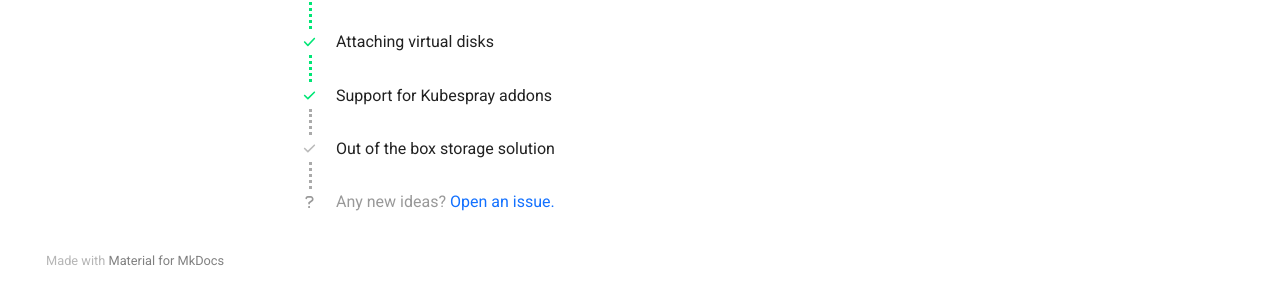
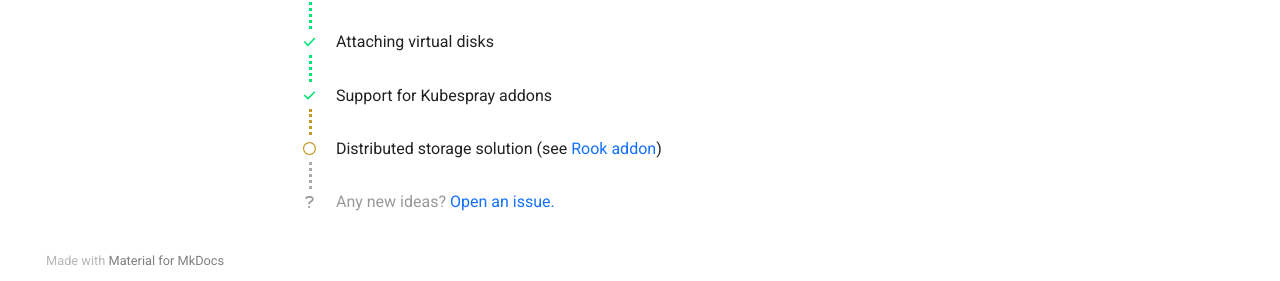
Before and after one commit to MusicDin/kubitect, an MkDocs documentation site: the page built from docs/getting-started/introduction.md, in a window 1280 px wide and 1400 px high, scrolled down 549 px. Shown: the part 1116-1397 px from the top of the window. Built offline with MkDocs 1.6.1 and Material for MkDocs 9.7.7, drawn with Linux system fonts in a browser that asks for light colours; comment, search, counter and statistics services are not loaded.

Commit message:
Update introduction page

```diff
--- a/docs/theme/assets/javascripts/extra.js
+++ b/docs/theme/assets/javascripts/extra.js
@@ -29,27 +29,19 @@ window.onload = function () {
     observer.observe(bodyList, { childList: true, subtree: true });
 }
 
-// waits until code block annotations are loaded and remove hashtags
-function removeHashtags() {
-    document.querySelectorAll("code").forEach((node) => {
-        let str = node.innerHTML
-        node.innerHTML = str.replace(/(# )(\([0-9]*\))/g, "$2")
-    })
-};
-
 // terminal animation
 function terminalAnimation() {
 
-    // miliseconds between each output line printed
+    // milliseconds between each output line printed
     const outputDelay = 50
 
-    // miliseconds before command is applied
+    // milliseconds before command is applied
     const applyCommandDelay = 250
 
-    // miliseconds before command is typed
+    // milliseconds before command is typed
     const startCommandDelay = 1000
 
-    // miliseconds between each command character typed
+    // milliseconds between each command character typed
     const commandCharDelay = 20
 
     const Output = Symbol("output")
--- a/docs/theme/overrides/assets/stylesheets/introduction.css
+++ b/docs/theme/overrides/assets/stylesheets/introduction.css
@@ -101,6 +101,14 @@ h3 {
     border-left: 3px dotted #aaaaaa;
 }
 
+.roadmap div.road.progress {
+    margin-left: 10pt;
+    margin-right: 10pt;
+    height: 20pt;
+    width: 2pt;
+    border-left: 3px dotted #c49a26;
+}
+
 .roadmap .question {
     color: #999999
 }
--- a/docs/theme/overrides/introduction.html
+++ b/docs/theme/overrides/introduction.html
@@ -134,8 +134,8 @@
         <div class="road"></div>
         <div><img src="/assets/images/checkmark.svg" alt=""><span>Support for Kubespray addons</span></div>
 
-        <div class="road todo"></div>
-        <div><img src="/assets/images/checkmark_gray.svg" alt=""><span>Out of the box storage solution</span></div>
+        <div class="road progress"></div>
+        <div><img src="/assets/images/circle_yellow.svg" alt=""><span>Distributed storage solution (see <a href="../../user-guide/configuration/addons/#rook-addon">Rook addon</a>)</span></div>
 
         <div class="road todo"></div>
         <div class="question">
```
Also changed, not shown: docs/theme/overrides/assets/images/circle_yellow.svg (added).
